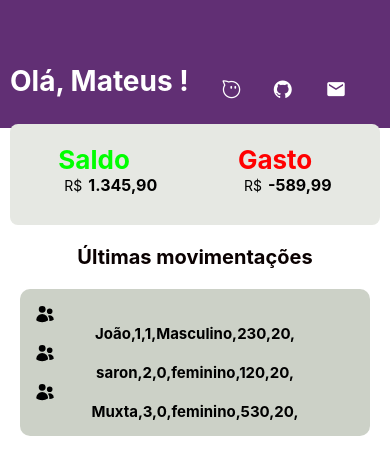
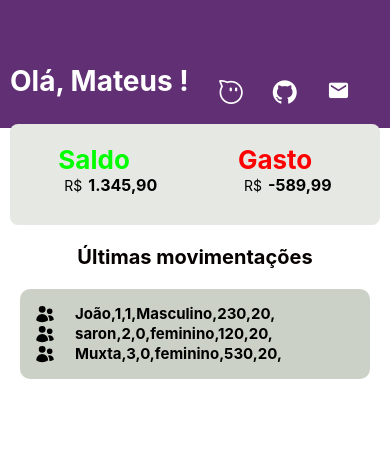
Before and after one commit to Mateusnasciment/React-native-Bank, a React Native app: screen / in a window 390 px wide. Shown: the top 474 px of the page. Built offline with nearby package versions, Linux system fonts and the light colour scheme.

Commit message:
movementsComplet

```diff
--- a/src/components/Header/index.js
+++ b/src/components/Header/index.js
@@ -6,7 +6,6 @@ import {
     TouchableOpacity
 } from 'react-native'
 import { Entypo, AntDesign,MaterialCommunityIcons } from '@expo/vector-icons'
-
 const statusBarHeight = StatusBar.currentHeight ? StatusBar.currentHeight + 22 : 64 ;
 
 export function Header() {
@@ -18,14 +17,15 @@ export function Header() {
                 </Text>
                 <View style={styles.buttonUser} >
                     <TouchableOpacity >
-                        <AntDesign name="aliwangwang-o1" size={18} color="white" />
+                        <AntDesign name="aliwangwang-o1" size={24} color="white" />
                     </TouchableOpacity>
                         <TouchableOpacity >
-                            <AntDesign name="github" size={18} color="white" />
+                            <AntDesign name="github" size={24} color="white" href="https://github.com/Mateusnasciment" />
                         </TouchableOpacity>
                             <TouchableOpacity >
-                                <MaterialCommunityIcons name="email" size={21} color="white" />
+                                <MaterialCommunityIcons name="email" size={23} color="white" />
                             </TouchableOpacity>
+
                 </View>
             </View>
         </View>
--- a/src/components/Movements/index.js
+++ b/src/components/Movements/index.js
@@ -10,8 +10,8 @@ import { UsersIcon } from '@heroicons/react/24/solid';
 
 export function Movements({item}) {
     return (
-        <View>
-            <UsersIcon style={{width: 20, height: 20 }}/>
+        <View style={styles.container}>
+            <UsersIcon style={{ marginRight:20, width: 20, height: 20 }}/>
             <Text style={styles.title}>
                 {item.name},
                 {item.id},
@@ -24,11 +24,13 @@ export function Movements({item}) {
 }
 const styles = StyleSheet.create({
     title: {
-        display: 'flex',
         fontSize: 15,
         fontWeight: 'bold',
         color: 'black',
-        justifyContent: 'space-around',
     },
-
+    container: {
+        display: 'flex',
+        flexDirection: 'row',
+        textAlign: 'center',
+    },
 })
--- a/src/screens/Home/index.jsx
+++ b/src/screens/Home/index.jsx
@@ -83,7 +83,7 @@ const styles = StyleSheet.create({
       marginTop: 20,
       fontSize: 20,
       fontWeight: 'bold',
-      color: '#0a0101',
+      color: '#070000',
       textAlign: 'center',
     }
 });
```
